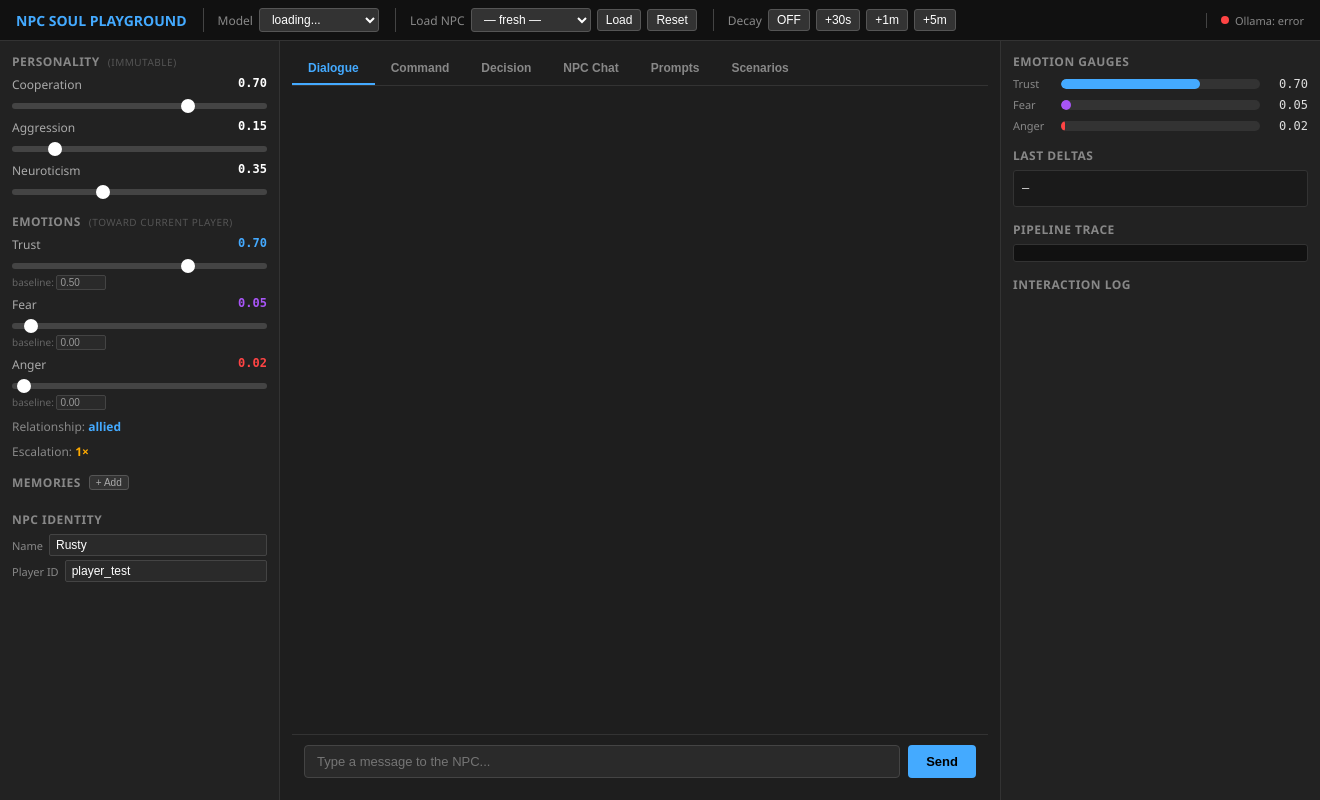
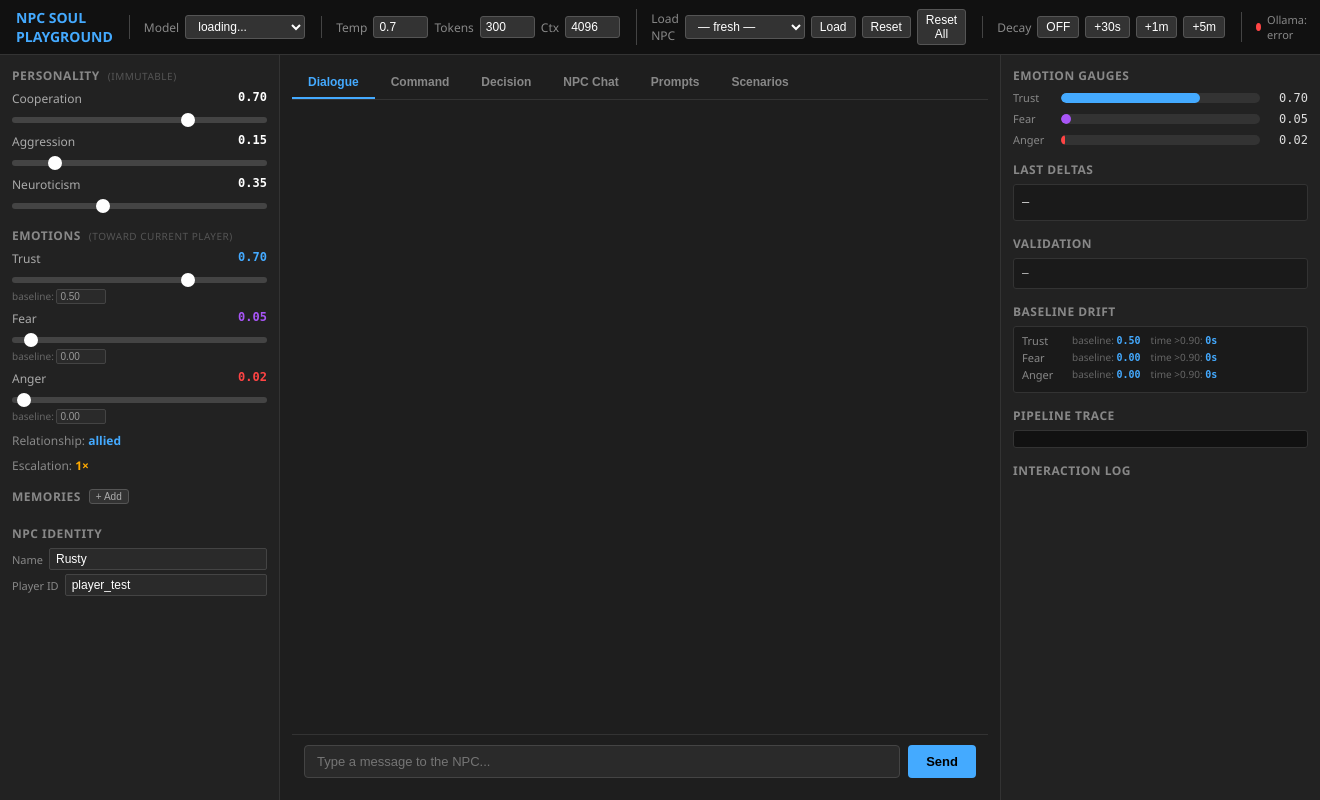
Before and after one commit to sockheadrps/medievalrobotgame, a FastAPI app: page /playground in a window 1320 px wide. Run offline with FastAPI, Linux system fonts and the light colour scheme; data comes from the database, SQL or seed files in the repository.

Commit message:
Add validation pane, drift telemetry, memory form, LLM settings, and Reset All to playground
Co-Authored-By: Claude Opus 4.6 <noreply@anthropic.com>

```diff
--- a/auxserver/static/playground.css
+++ b/auxserver/static/playground.css
@@ -588,6 +588,128 @@ input[type="range"]::-webkit-slider-thumb {
 .llm-metrics .metric-val.slow { color: var(--yellow); }
 .llm-metrics .metric-val.very-slow { color: var(--red); }
 
+/* ── Validation Pane ─────────────────────────────────────────── */
+.validation-pane {
+  font-family: monospace;
+  font-size: 11px;
+  background: #1a1a1a;
+  border: 1px solid var(--border);
+  border-radius: 3px;
+  padding: 6px 8px;
+  min-height: 30px;
+  line-height: 1.5;
+  max-height: 120px;
+  overflow-y: auto;
+}
+
+.val-row { margin-bottom: 2px; }
+.val-label { color: #888; }
+.val-raw { color: #bbb; }
+.val-parsed { color: var(--green); }
+.val-clamped { color: var(--yellow); }
+.val-final { color: var(--accent); font-weight: bold; }
+.val-err { color: var(--red); }
+
+.val-table { width: 100%; border-collapse: collapse; font-size: 11px; }
+.val-table th { text-align: left; color: #888; padding: 2px 4px; border-bottom: 1px solid var(--border); }
+.val-table td { padding: 2px 4px; font-family: monospace; }
+.val-ok td { color: var(--green); }
+.val-warn td { color: var(--yellow); }
+.val-note { margin-top: 4px; color: var(--yellow); font-size: 11px; }
+
+.drift-entry { font-size: 11px; color: #ccc; padding: 1px 0; }
+.drift-entry .ts { color: #666; margin-right: 6px; }
+
+/* ── Baseline Drift Telemetry ────────────────────────────────── */
+.drift-telemetry {
+  font-size: 11px;
+  background: #1a1a1a;
+  border: 1px solid var(--border);
+  border-radius: 3px;
+  padding: 6px 8px;
+}
+
+.drift-row {
+  display: flex;
+  align-items: center;
+  gap: 10px;
+  margin-bottom: 2px;
+}
+
+.drift-row label { width: 40px; color: #888; }
+.drift-row span { color: #666; font-size: 10px; }
+.drift-row strong { color: var(--accent); font-family: monospace; }
+
+.drift-log {
+  margin-top: 4px;
+  max-height: 60px;
+  overflow-y: auto;
+  font-size: 10px;
+  color: #555;
+}
+
+.drift-log .drift-entry { padding: 1px 0; }
+.drift-log .drift-entry.shift { color: var(--yellow); }
+
+/* ── Memory Add Form ─────────────────────────────────────────── */
+.mem-add-form {
+  margin-bottom: 6px;
+  padding: 6px;
+  background: #2a2a2a;
+  border: 1px solid #383838;
+  border-radius: 3px;
+}
+
+.mem-add-form.hidden { display: none; }
+
+.mem-add-form input[type="text"] {
+  width: 100%;
+  background: #1a1a1a;
+  border: 1px solid #444;
+  color: #fff;
+  padding: 4px 6px;
+  border-radius: 2px;
+  font-size: 11px;
+  margin-bottom: 4px;
+}
+
+.mem-add-form select {
+  background: #1a1a1a;
+  border: 1px solid #444;
+  color: #ccc;
+  padding: 2px 4px;
+  border-radius: 2px;
+  font-size: 10px;
+}
+
+.mem-add-form input[type="number"] {
+  width: 45px;
+  background: #1a1a1a;
+  border: 1px solid #444;
+  color: #ccc;
+  padding: 2px 4px;
+  border-radius: 2px;
+  font-size: 10px;
+}
+
+.memory-item .mem-type {
+  color: #555;
+  font-size: 9px;
+  font-style: italic;
+  margin-right: 4px;
+}
+
+/* ── LLM Settings (topbar) ───────────────────────────────────── */
+.topbar input[type="number"] {
+  width: 55px;
+  background: #333;
+  border: 1px solid #555;
+  border-radius: 3px;
+  color: #fff;
+  padding: 3px 5px;
+  font-size: 12px;
+}
+
 /* ── Scenarios ───────────────────────────────────────────────── */
 .scenarios-area {
   flex: 1;
--- a/auxserver/static/playground.js
+++ b/auxserver/static/playground.js
@@ -13,7 +13,6 @@ const OLLAMA_CHAT = `${OLLAMA_BASE}/api/chat`;
 const OLLAMA_TAGS = `${OLLAMA_BASE}/api/tags`;
 
 let currentModel = 'llama3.2:latest';
-let numCtx = 4096;
 
 // ── Default Prompts (copied from game) ────────────────────────────────────────
 const DEFAULT_PROMPTS = {
@@ -263,6 +262,17 @@ const ESCALATION_MAX = 16;
 const ESCALATION_COOLDOWN = 30000;
 const DECAY_RATE = 0.02;
 const OWNER_DECAY_MULT = 0.2;
+const BASELINE_THRESHOLD = 0.9;
+const BASELINE_SHIFT = 0.01;
+const BASELINE_CAP = 0.85;
+
+// Drift tracking: time (in seconds) each emotion has been above 0.90
+const drift = { trust_time: 0, fear_time: 0, anger_time: 0 };
+
+// LLM overrides (read from topbar inputs)
+function getLLMTemp() { return parseFloat($('llmTemp')?.value) || 0.7; }
+function getLLMMaxTok() { return parseInt($('llmMaxTok')?.value) || 300; }
+function getLLMCtx() { return parseInt($('llmCtx')?.value) || 4096; }
 
 let activeTab = 'dialogue';
 let decayRunning = false;
@@ -347,7 +357,8 @@ async function loadNpcList() {
 
 // ── Core LLM call with metrics ────────────────────────────────────────────────
 async function callLLM(systemPrompt, userMessage, opts = {}) {
-  const { temperature = 0.7, maxTokens = 300 } = opts;
+  const { temperature = getLLMTemp(), maxTokens = getLLMMaxTok() } = opts;
+  const ctx = getLLMCtx();
   const t0 = performance.now();
 
   const body = {
@@ -357,7 +368,7 @@ async function callLLM(systemPrompt, userMessage, opts = {}) {
       { role: 'user', content: userMessage },
     ],
     stream: false,
-    options: { temperature, num_predict: maxTokens, num_ctx: numCtx },
+    options: { temperature, num_predict: maxTokens, num_ctx: ctx },
   };
 
   const res = await fetch(OLLAMA_CHAT, {
@@ -385,7 +396,7 @@ async function callLLM(systemPrompt, userMessage, opts = {}) {
     system_prompt_len: systemPrompt.length,
     user_msg_len: userMessage.length,
     temperature,
-    num_ctx: numCtx,
+    num_ctx: ctx,
   };
 
   return { content, metrics };
@@ -449,6 +460,7 @@ function applyDeltas(deltas, clampRange = 0.4) {
   updateGauges();
   updateRelLabel();
   showDeltas(actual);
+  showValidation(deltas, clampRange, state.escalation / 2, actual);
   return actual;
 }
 
@@ -457,9 +469,29 @@ function decayTick() {
   state.trust = decayToward(state.trust, state.trust_baseline, rate);
   state.fear = decayToward(state.fear, state.fear_baseline, rate);
   state.anger = decayToward(state.anger, state.anger_baseline, rate);
+
+  // Track time above threshold for baseline drift
+  const tickSec = 2;
+  for (const [key, blKey, driftKey] of [['trust','trust_baseline','trust_time'],['fear','fear_baseline','fear_time'],['anger','anger_baseline','anger_time']]) {
+    if (state[key] >= BASELINE_THRESHOLD) {
+      drift[driftKey] += tickSec;
+      // Every 5 seconds above threshold → baseline shifts
+      if (drift[driftKey] % 5 < tickSec && drift[driftKey] >= 5) {
+        const oldBl = state[blKey];
+        state[blKey] = Math.min(BASELINE_CAP, state[blKey] + BASELINE_SHIFT);
+        if (state[blKey] !== oldBl) {
+          addDriftLog(`${key} baseline shifted: ${oldBl.toFixed(3)} → ${state[blKey].toFixed(3)} (${drift[driftKey]}s above 0.90)`);
+        }
+      }
+    } else {
+      drift[driftKey] = 0;
+    }
+  }
+
   syncSlidersFromState();
   updateGauges();
   updateRelLabel();
+  updateDriftTelemetry();
 }
 
 function decayToward(value, baseline, rate) {
@@ -845,6 +877,57 @@ function showDeltas(actual) {
   dd.innerHTML = html;
 }
 
+// ── UI: Validation Pane ───────────────────────────────────────────────────────
+function showValidation(rawDeltas, clampRange, escalation, actual) {
+  const pane = $('validationPane');
+  let html = '<table class="val-table">';
+  html += '<tr><th></th><th>Raw</th><th>Clamped</th><th>Scaled</th><th>Before</th><th>After</th><th>Status</th></tr>';
+  for (const key of ['trust', 'fear', 'anger']) {
+    const d = actual[key];
+    const warnings = [];
+    if (Math.abs(d.raw) > clampRange) warnings.push(`clamped from ${d.raw.toFixed(3)}`);
+    if (d.after <= 0 || d.after >= 1) warnings.push('hit boundary');
+    if (escalation > 2) warnings.push(`esc ${escalation}×`);
+    const cls = warnings.length ? 'val-warn' : 'val-ok';
+    html += `<tr class="${cls}"><td><strong>${key}</strong></td>`;
+    html += `<td>${d.raw.toFixed(3)}</td><td>${d.clamped.toFixed(3)}</td>`;
+    html += `<td>${d.scaled >= 0 ? '+' : ''}${d.scaled.toFixed(3)}</td>`;
+    html += `<td>${d.before.toFixed(2)}</td><td>${d.after.toFixed(2)}</td>`;
+    html += `<td>${warnings.length ? warnings.join(', ') : 'ok'}</td></tr>`;
+  }
+  html += '</table>';
+
+  // Check for missing keys
+  const missing = ['trust', 'fear', 'anger'].filter(k => !(k in rawDeltas));
+  if (missing.length) html += `<div class="val-note">Missing keys: ${missing.join(', ')} (treated as 0)</div>`;
+
+  // Check for unexpected keys
+  const unexpected = Object.keys(rawDeltas).filter(k => !['trust', 'fear', 'anger'].includes(k));
+  if (unexpected.length) html += `<div class="val-note">Unexpected keys ignored: ${unexpected.join(', ')}</div>`;
+
+  pane.innerHTML = html;
+}
+
+// ── UI: Drift Telemetry ──────────────────────────────────────────────────────
+function updateDriftTelemetry() {
+  $('driftTrustBl').textContent = state.trust_baseline.toFixed(2);
+  $('driftFearBl').textContent = state.fear_baseline.toFixed(2);
+  $('driftAngerBl').textContent = state.anger_baseline.toFixed(2);
+  $('driftTrustTime').textContent = drift.trust_time + 's';
+  $('driftFearTime').textContent = drift.fear_time + 's';
+  $('driftAngerTime').textContent = drift.anger_time + 's';
+}
+
+function addDriftLog(text) {
+  const log = $('driftLog');
+  const div = document.createElement('div');
+  div.className = 'drift-entry';
+  const ts = new Date().toLocaleTimeString();
+  div.innerHTML = `<span class="ts">${ts}</span> ${esc(text)}`;
+  log.insertBefore(div, log.firstChild);
+  while (log.children.length > 20) log.removeChild(log.lastChild);
+}
+
 // ── UI: History ───────────────────────────────────────────────────────────────
 function addHistory(text) {
   const log = $('historyLog');
@@ -987,15 +1070,27 @@ function bindButtons() {
   $('ffwd60').onclick = () => fastForward(60);
   $('ffwd300').onclick = () => fastForward(300);
 
-  // Add memory
+  // Add memory (toggle form)
   $('addMemBtn').onclick = () => {
-    const text = prompt('Memory text:');
+    $('memAddForm').classList.toggle('hidden');
+    if (!$('memAddForm').classList.contains('hidden')) $('memText').focus();
+  };
+
+  $('memSubmitBtn').onclick = () => {
+    const text = $('memText').value.trim();
     if (!text) return;
-    state.memories.push({ text, type: 'event', ts: Date.now(), importance: 1.0 });
+    const type = $('memType').value;
+    const importance = parseFloat($('memImp').value) || 1.0;
+    const bucket = $('memBucket').value;
+    state.memories.push({ text, type, ts: Date.now(), importance, bucket });
     renderMemories();
-  };
-
-  // Reset
+    $('memText').value = '';
+    addChat('system', `Added ${type} memory (imp=${importance.toFixed(2)}, ${bucket}): "${text}"`);
+  };
+
+  $('memText').onkeydown = (e) => { if (e.key === 'Enter') $('memSubmitBtn').click(); };
+
+  // Reset (state only)
   $('resetBtn').onclick = () => {
     state.personality = { cooperation: 0.70, aggression: 0.15, neuroticism: 0.35 };
     state.trust = 0.70; state.fear = 0.05; state.anger = 0.02;
@@ -1060,6 +1155,27 @@ function bindButtons() {
     } catch (e) {
       addChat('error', `Failed to load NPC: ${e.message}`);
     }
+  };
+
+  // Reset All: state + logs + prompts + drift
+  $('resetAllBtn').onclick = () => {
+    $('resetBtn').click();
+    // Also reset prompts to defaults
+    for (const key of Object.keys(DEFAULT_PROMPTS)) {
+      prompts[key] = DEFAULT_PROMPTS[key];
+    }
+    if ($('promptEditor')) $('promptEditor').value = prompts[activePrompt];
+    // Reset drift tracking
+    drift.trust_time = 0; drift.fear_time = 0; drift.anger_time = 0;
+    updateDriftTelemetry();
+    $('driftLog').innerHTML = '';
+    // Reset validation pane
+    $('validationPane').innerHTML = '—';
+    // Reset LLM settings to defaults
+    $('llmTemp').value = '0.7';
+    $('llmMaxTok').value = '300';
+    $('llmCtx').value = '4096';
+    addChat('system', 'Full reset: state, logs, prompts, drift, and LLM settings restored to defaults');
   };
 }
 
--- a/auxserver/templates/playground.html
+++ b/auxserver/templates/playground.html
@@ -14,10 +14,19 @@
         <select id="modelSelect"><option>loading...</option></select>
       </section>
       <section>
+        <label>Temp</label>
+        <input type="number" id="llmTemp" value="0.7" min="0" max="2" step="0.1" title="Temperature (dialogue)" />
+        <label>Tokens</label>
+        <input type="number" id="llmMaxTok" value="300" min="10" max="2000" step="10" title="Max tokens" />
+        <label>Ctx</label>
+        <input type="number" id="llmCtx" value="4096" min="256" max="32768" step="256" title="Context window" />
+      </section>
+      <section>
         <label>Load NPC</label>
         <select id="npcSelect"><option value="">— fresh —</option></select>
         <button id="loadNpcBtn">Load</button>
         <button id="resetBtn">Reset</button>
+        <button id="resetAllBtn" title="Reset everything: state, logs, prompts">Reset All</button>
       </section>
       <section>
         <label>Decay</label>
@@ -72,6 +81,23 @@
         <div class="escalation-label">Escalation: <strong id="escLabel">1×</strong></div>
 
         <h3>Memories <button id="addMemBtn" class="small-btn">+ Add</button></h3>
+        <div id="memAddForm" class="mem-add-form hidden">
+          <input type="text" id="memText" placeholder="Memory text..." />
+          <div class="field-row compact">
+            <label>Type</label>
+            <select id="memType">
+              <option>event</option><option>command</option><option>observation</option>
+              <option>dialogue</option><option>relationship</option><option>goal</option>
+            </select>
+            <label>Imp</label>
+            <input type="number" id="memImp" value="1.0" min="0" max="1" step="0.05" />
+            <label>Bucket</label>
+            <select id="memBucket">
+              <option value="player">Player</option><option value="global">Global</option>
+            </select>
+            <button id="memSubmitBtn" class="small-btn">Add</button>
+          </div>
+        </div>
         <div id="memoryList" class="memory-list"></div>
 
         <h3>NPC Identity</h3>
@@ -249,6 +275,29 @@
         <h3>Last Deltas</h3>
         <div id="deltaDisplay" class="delta-display">—</div>
 
+        <h3>Validation</h3>
+        <div id="validationPane" class="validation-pane">—</div>
+
+        <h3>Baseline Drift</h3>
+        <div class="drift-telemetry">
+          <div class="drift-row">
+            <label>Trust</label>
+            <span>baseline: <strong id="driftTrustBl">0.50</strong></span>
+            <span>time &gt;0.90: <strong id="driftTrustTime">0s</strong></span>
+          </div>
+          <div class="drift-row">
+            <label>Fear</label>
+            <span>baseline: <strong id="driftFearBl">0.00</strong></span>
+            <span>time &gt;0.90: <strong id="driftFearTime">0s</strong></span>
+          </div>
+          <div class="drift-row">
+            <label>Anger</label>
+            <span>baseline: <strong id="driftAngerBl">0.00</strong></span>
+            <span>time &gt;0.90: <strong id="driftAngerTime">0s</strong></span>
+          </div>
+          <div id="driftLog" class="drift-log"></div>
+        </div>
+
         <h3>Pipeline Trace</h3>
         <div id="traceLog" class="trace-log"></div>
 
```
